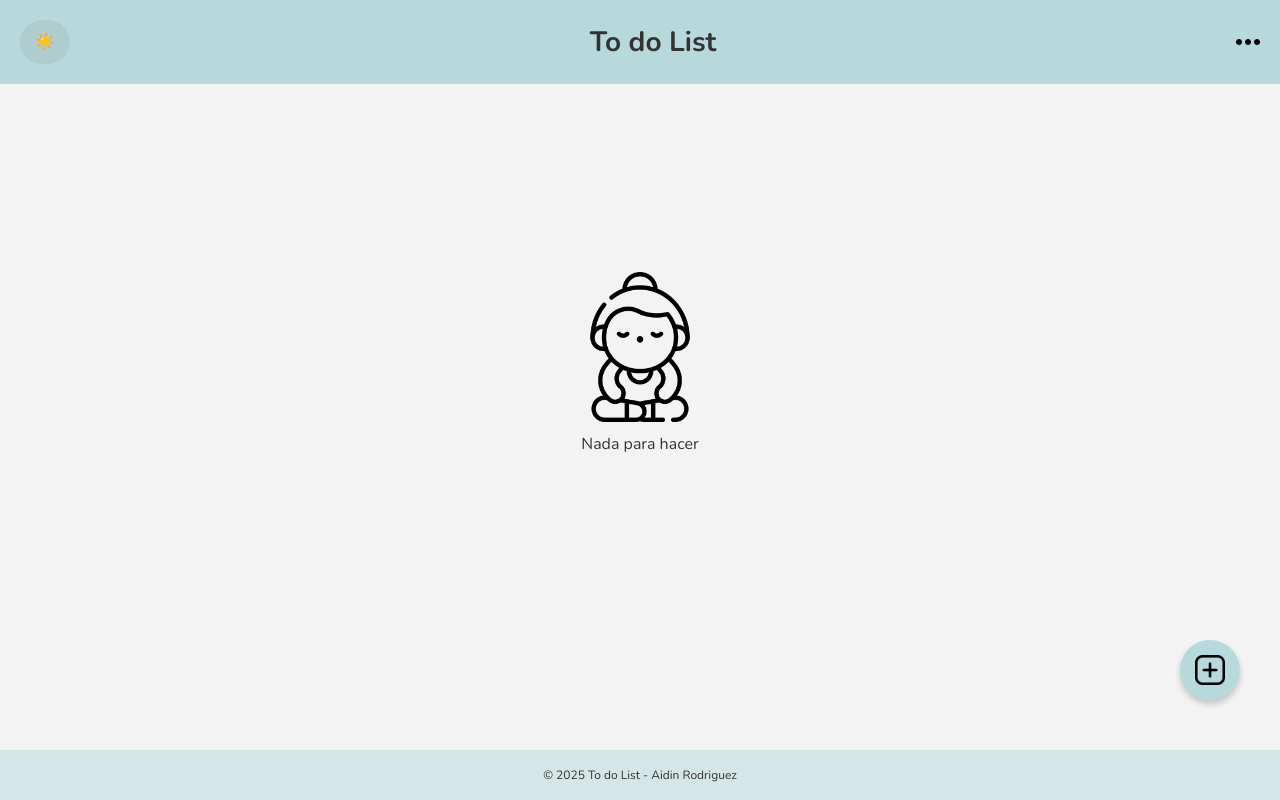
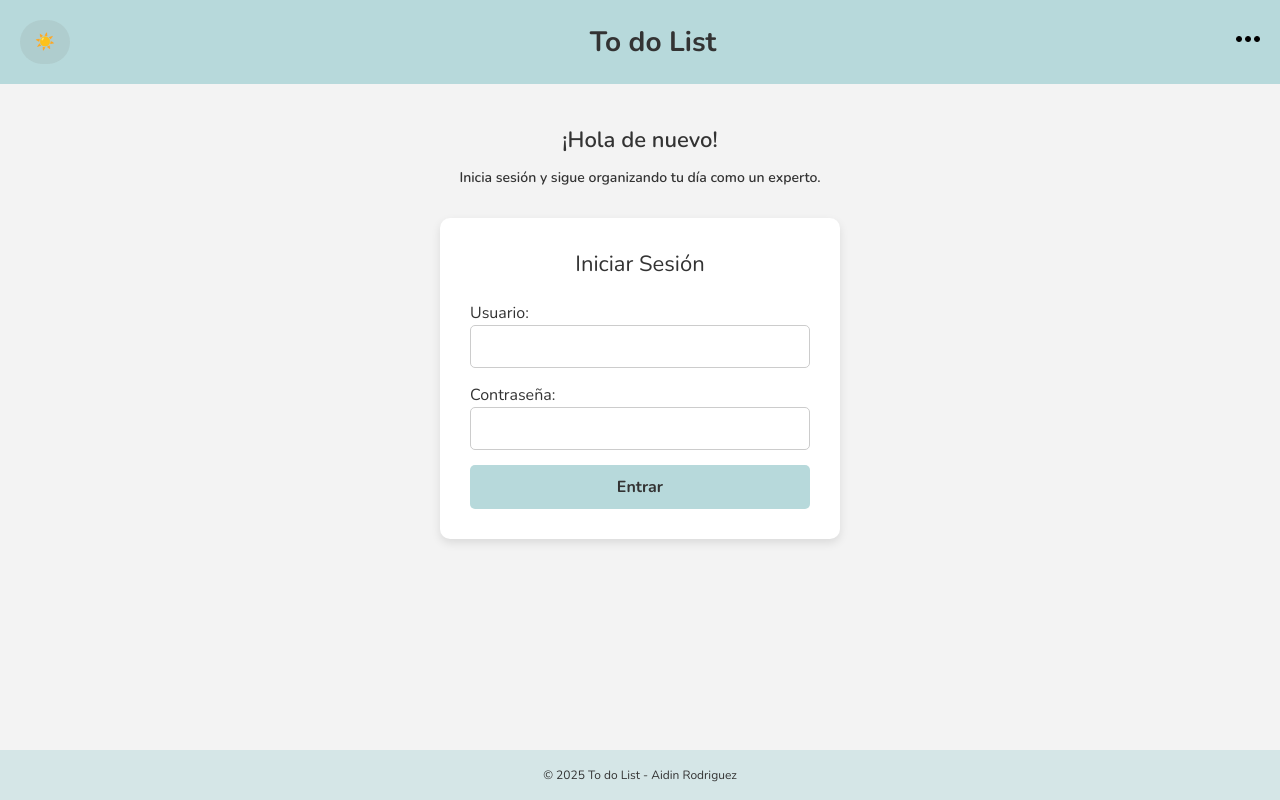
Before and after one commit to aidin-rodriguez-cei/Proyecto_ToDoList, a React (Vite) app in the folder Frontend/: page /login in a window 1280 px wide. Built offline with nearby package versions, Linux system fonts and the light colour scheme.

Commit message:
Hasta acá sigue funcionado todo el frontend con formularios y links

```diff
--- a/Frontend/package.json
+++ b/Frontend/package.json
@@ -17,7 +17,7 @@
     "@fortawesome/react-fontawesome": "^0.2.2",
     "react": "^18.3.1",
     "react-dom": "^18.3.1",
-    "react-router-dom": "^7.1.2"
+    "react-router-dom": "^7.1.3"
   },
   "devDependencies": {
     "@eslint/js": "^9.17.0",
--- a/Frontend/src/App.jsx
+++ b/Frontend/src/App.jsx
@@ -1,29 +1,8 @@
-import React, { useContext, useState } from "react";
-import { ModoOscuroContext } from "@/context/ModoOscuroContext";
-import { TasksProvider } from "@/context/TasksContext";
-import Header from "@/components/Header";
-import Footer from "@/components/Footer";
-import TaskList from "@/components/TaskList";
-import TaskForm from "@/components/TaskForm";
+import React from "react";
+import AppRoutes from "@/routes";
 
 const App = () => {
-  const { tema } = useContext(ModoOscuroContext);
-  const [isFormOpen, setIsFormOpen] = useState(false);
-
-  return (
-    <TasksProvider>
-      {/* Aplicar clase de tema global al body */}
-      <div className={tema === "dark" ? "dark" : "light"}>
-        <Header />
-        {isFormOpen ? (
-          <TaskForm onClose={() => setIsFormOpen(false)} />
-        ) : (
-          <TaskList />
-        )}
-        <Footer onAddTask={() => setIsFormOpen(true)} />
-      </div>
-    </TasksProvider>
-  );
+  return <AppRoutes />;
 };
 
 export default App;
--- a/Frontend/src/components/Header.jsx
+++ b/Frontend/src/components/Header.jsx
@@ -1,15 +1,22 @@
-import React, { useContext, useEffect } from "react";
+import React, { useContext, useEffect, useState } from "react";
+import { Link } from "react-router-dom";
 import { ModoOscuroContext } from "@/context/ModoOscuroContext";
 import "@/css/style.css";
 
 const Header = () => {
   const { tema, toggleTema } = useContext(ModoOscuroContext);
+  const [menuOpen, setMenuOpen] = useState(false);
 
   useEffect(() => {
     // Cambiar el ID del body dependiendo del tema
     const body = document.body;
     body.id = tema === "dark" ? "dark-body" : "light-body";
   }, [tema]);
+
+  const handleSubmit = (e) => {
+    e.preventDefault();
+    console.log("Login data:", form);
+  };
 
   return (
     <header className={`header ${tema}`}>
@@ -20,12 +27,32 @@ const Header = () => {
         </button>
 
         {/* Título centrado */}
-        <h1 className="header-name">To do List</h1>
+        <h1 className="header-name">
+        <Link to="/">To do List</Link>
+        </h1>
 
-        {/* Botón de menú */}
-        <button className="menu-button">
-          <img src="/icons/menu.png" alt="Menú" />
-        </button>
+        {/* Botón de menú con desplegable */}
+        <div className="menu-container">
+          <button
+            className="menu-button"
+            onClick={() => setMenuOpen((prev) => !prev)}
+          >
+            <img src="/icons/menu.png" alt="Menú" />
+          </button>
+          {menuOpen && (
+            <div className="menu-dropdown">
+              <Link to="/" onClick={() => setMenuOpen(false)}>
+                Inicio
+              </Link>
+              <Link to="/registro" onClick={() => setMenuOpen(false)}>
+                Registro
+              </Link>
+              <Link to="/login" onClick={() => setMenuOpen(false)}>
+                Iniciar sesión
+              </Link>
+            </div>
+          )}
+        </div>
       </div>
     </header>
   );
--- a/Frontend/src/css/style.css
+++ b/Frontend/src/css/style.css
@@ -522,5 +522,200 @@ button#add img {
 }
 
 .theme-toggle:hover {
-  background-color: rgba(0, 0, 0, 0.2); /* Color más oscuro para el hover */
+  background-color: rgba(0, 0, 0, 0.2);
 }
+
+
+/* MENU DESPLEGABLE */
+
+.menu-container {
+  position: relative;
+}
+
+.menu-button {
+  background: none;
+  border: none;
+  cursor: pointer;
+}
+
+.menu-dropdown {
+  position: absolute;
+  top: 40px;
+  right: 0;
+  background-color: #fff;
+  box-shadow: 0 4px 6px rgba(0, 0, 0, 0.1);
+  border-radius: 8px;
+  overflow: hidden;
+  z-index: 10;
+  width: 150px;
+}
+
+.menu-dropdown a {
+  display: block;
+  padding: 12px 25px;
+  text-decoration: none;
+  color: #333;
+  font-size: 14px;
+  font-weight: 600;
+}
+
+.menu-dropdown a:hover {
+  background-color: #f3f3f3;
+}
+
+.dark .menu-dropdown {
+  background-color: #444;
+}
+
+.dark .menu-dropdown a {
+  color: #fff;
+}
+
+.dark .menu-dropdown a:hover {
+  background-color: #555;
+}
+
+/* FORMULARIOS */
+
+/* Contenedor principal para Login y Registro */
+.page-container {
+  display: flex;
+  flex-direction: column;
+}
+
+.page-container header {
+  background-color: #b7d9db;
+  width: 100%;
+  padding: 20px;
+  min-width: 300px;
+  display: flex;
+  justify-content: center;
+}
+
+.page-container footer button {
+  display: none;
+}
+
+/* Contenedor para centrar el formulario */
+.form-center-container {
+  flex-grow: 1; /* Ocupa el espacio entre header y footer */
+  display: flex;
+  flex-direction: column;
+  justify-content: center;
+  align-items: center;
+  flex-wrap: wrap;
+  padding: 40px;
+}
+
+/* Estilo para el formulario */
+.form-box {
+  background-color: #ffffff;
+  border-radius: 10px;
+  box-shadow: 0 4px 10px rgba(0, 0, 0, 0.1);
+  padding: 30px;
+  width: 100%;
+  max-width: 400px;
+}
+
+/* Estilo para títulos del formulario */
+.form-box h2 {
+  margin-bottom: 20px;
+  font-size: 22px;
+  color: #333;
+  text-align: center ;
+}
+
+/* Estilo para textos del formulario */
+.box-text h1 {
+  margin-top: 0;
+  font-size: 22px;
+  font-weight: 600;
+  color: #333;
+  display: flex;
+  text-align: center;
+  justify-content: center;
+  flex-wrap: wrap;
+}
+
+.box-text p {
+  margin-top: 10px;
+  margin-bottom: 30px;
+  font-size: 14px;
+  font-weight: 600;
+  color: #333;
+  display: flex;
+  text-align: center;
+  justify-content: center;
+  flex-wrap: wrap;
+}
+
+
+/* Estilo para inputs */
+.form-box input {
+  width: 100%;
+  padding: 10px;
+  margin-bottom: 15px;
+  border: 1px solid #ccc;
+  border-radius: 5px;
+  font-size: 14px;
+}
+
+/* Botón de enviar */
+.form-box button {
+  width: 100%;
+  padding: 10px;
+  background-color: #b7d9db;
+  color: #333;
+  border: none;
+  border-radius: 5px;
+  font-size: 16px;
+  font-weight: bold;
+  cursor: pointer;
+  transition: background-color 0.3s ease;
+}
+
+.form-box button:hover {
+  background-color: #a0c7c9;
+}
+
+.form-box .error {
+  color: #ff4d4f;
+}
+
+/* Modo oscuro */
+.dark .form-box {
+  background-color: #444;
+  color: #fff;
+}
+
+.dark .form-box input {
+  background-color: #333;
+  color: #fff;
+  border: 1px solid #555;
+}
+
+.dark .form-box button {
+  background-color: #555;
+  color: #fff;
+}
+
+.dark .form-box button:hover {
+  background-color: #666;
+}
+
+.dark .form-box .error {
+  color: #ff6f6f;
+}
+
+.dark header {
+  background-color: #444 !important;
+}
+
+.dark .box-text h1 {
+  color: #ffff;
+}
+
+
+.dark .form-box h2 {
+  color: #ffff;
+}
--- a/Frontend/src/main.jsx
+++ b/Frontend/src/main.jsx
@@ -1,6 +1,6 @@
 import React from "react";
 import ReactDOM from "react-dom/client";
-import App from "./App";
+import AppRoutes from "./routes";
 import { TasksProvider } from "./context/TasksContext";
 import { ModoOscuroProvider } from "./context/ModoOscuroContext";
 
@@ -9,7 +9,7 @@ ReactDOM.createRoot(document.getElementById("root")).render(
     <React.StrictMode>
         <ModoOscuroProvider>
         <TasksProvider>
-            <App />
+            <AppRoutes />
         </TasksProvider>
         </ModoOscuroProvider>
     </React.StrictMode>
--- a/Frontend/src/pages/Home.jsx
+++ b/Frontend/src/pages/Home.jsx
@@ -0,0 +1,29 @@
+import React, { useContext, useState } from "react";
+import { ModoOscuroContext } from "@/context/ModoOscuroContext";
+import { TasksProvider } from "@/context/TasksContext";
+import Header from "@/components/Header";
+import Footer from "@/components/Footer";
+import TaskList from "@/components/TaskList";
+import TaskForm from "@/components/TaskForm";
+
+const Home = () => {
+  const { tema } = useContext(ModoOscuroContext);
+  const [isFormOpen, setIsFormOpen] = useState(false);
+
+  return (
+    <TasksProvider>
+      {/* Aplicar clase de tema global al body */}
+      <div className={tema === "dark" ? "dark" : "light"}>
+        <Header />
+        {isFormOpen ? (
+          <TaskForm onClose={() => setIsFormOpen(false)} />
+        ) : (
+          <TaskList />
+        )}
+        <Footer onAddTask={() => setIsFormOpen(true)} />
+      </div>
+    </TasksProvider>
+  );
+};
+
+export default Home;
--- a/Frontend/src/pages/Login.jsx
+++ b/Frontend/src/pages/Login.jsx
@@ -0,0 +1,60 @@
+import React, { useState, useContext } from "react";
+import { ModoOscuroContext } from "@/context/ModoOscuroContext";
+import Header from "@/components/Header";
+import Footer from "@/components/Footer";
+import "@/css/style.css";
+
+const Login = () => {
+  const { tema, toggleTema } = useContext(ModoOscuroContext);
+  const [form, setForm] = useState({ username: "", password: "" });
+
+  const handleChange = (e) => {
+    const { name, value } = e.target;
+    setForm({ ...form, [name]: value });
+  };
+
+  const handleSubmit = (e) => {
+    e.preventDefault();
+    // Lógica de autenticación
+    console.log("Login data:", form);
+  };
+
+  return (
+    <div className={`page-container ${tema}`}>
+      <Header />
+      <div className="form-center-container">
+        <div className="box-text">
+          <h1>¡Hola de nuevo!</h1>
+          <p>Inicia sesión y sigue organizando tu día como un experto.</p>
+        </div>
+        <div className="form-box">
+          <h2>Iniciar Sesión</h2>
+          <form onSubmit={handleSubmit}>
+            <label htmlFor="username">Usuario:</label>
+            <input
+              type="text"
+              id="username"
+              name="username"
+              value={form.username}
+              onChange={handleChange}
+              required
+            />
+            <label htmlFor="password">Contraseña:</label>
+            <input
+              type="password"
+              id="password"
+              name="password"
+              value={form.password}
+              onChange={handleChange}
+              required
+            />
+            <button type="submit">Entrar</button>
+          </form>
+        </div>
+      </div>
+      <Footer />
+    </div>
+  );
+};
+
+export default Login;
--- a/Frontend/src/pages/Registro.jsx
+++ b/Frontend/src/pages/Registro.jsx
@@ -0,0 +1,69 @@
+import React, { useState, useContext } from "react";
+import { ModoOscuroContext } from "@/context/ModoOscuroContext";
+import Header from "@/components/Header";
+import Footer from "@/components/Footer";
+import "@/css/style.css";
+
+const Registro = () => {
+  const { tema, toggleTema } = useContext(ModoOscuroContext);
+  const [form, setForm] = useState({ username: "", email: "", password: "" });
+
+  const handleChange = (e) => {
+    const { name, value } = e.target;
+    setForm({ ...form, [name]: value });
+  };
+
+  const handleSubmit = (e) => {
+    e.preventDefault();
+    // Lógica de registro
+    console.log("Datos de registro:", form);
+  };
+
+  return (
+    <div className={`page-container ${tema}`}>
+      <Header />
+      <div className="form-center-container">
+      <div className="box-text">
+      <h1>¡Organiza tu día!</h1>
+      <p> Regístrate y empieza a gestionar tus tareas de forma eficiente.</p>
+      </div>
+        <div className="form-box">
+          <h2>Regístrate</h2>
+          <form onSubmit={handleSubmit}>
+            <label htmlFor="username">Usuario:</label>
+            <input
+              type="text"
+              id="username"
+              name="username"
+              value={form.username}
+              onChange={handleChange}
+              required
+            />
+            <label htmlFor="email">Correo:</label>
+            <input
+              type="email"
+              id="email"
+              name="email"
+              value={form.email}
+              onChange={handleChange}
+              required
+            />
+            <label htmlFor="password">Contraseña:</label>
+            <input
+              type="password"
+              id="password"
+              name="password"
+              value={form.password}
+              onChange={handleChange}
+              required
+            />
+            <button type="submit">Registrarme</button>
+          </form>
+        </div>
+      </div>
+      <Footer />
+    </div>
+  );
+};
+
+export default Registro;
--- a/Frontend/src/routes.jsx
+++ b/Frontend/src/routes.jsx
@@ -0,0 +1,19 @@
+import React from "react";
+import { BrowserRouter as Router, Routes, Route } from "react-router-dom";
+import Home from "./pages/Home";
+import Login from "./pages/Login";
+import Registro from "./pages/Registro";
+
+const AppRoutes = () => {
+  return (
+    <Router>
+      <Routes>
+        <Route path="/" element={<Home />} />
+        <Route path="/login" element={<Login />} />
+        <Route path="/registro" element={<Registro />} />
+      </Routes>
+    </Router>
+  );
+};
+
+export default AppRoutes;
```
Also changed, not shown: 2 other files (tests, documents, lock files or other folders).
